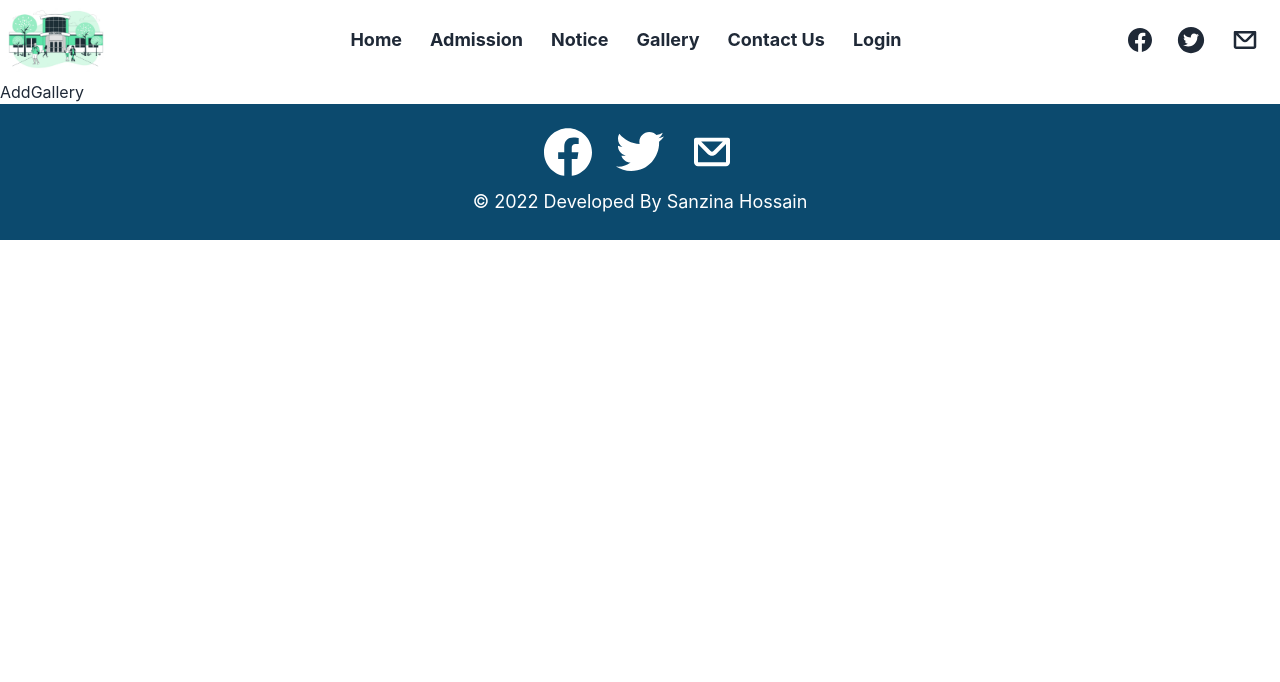
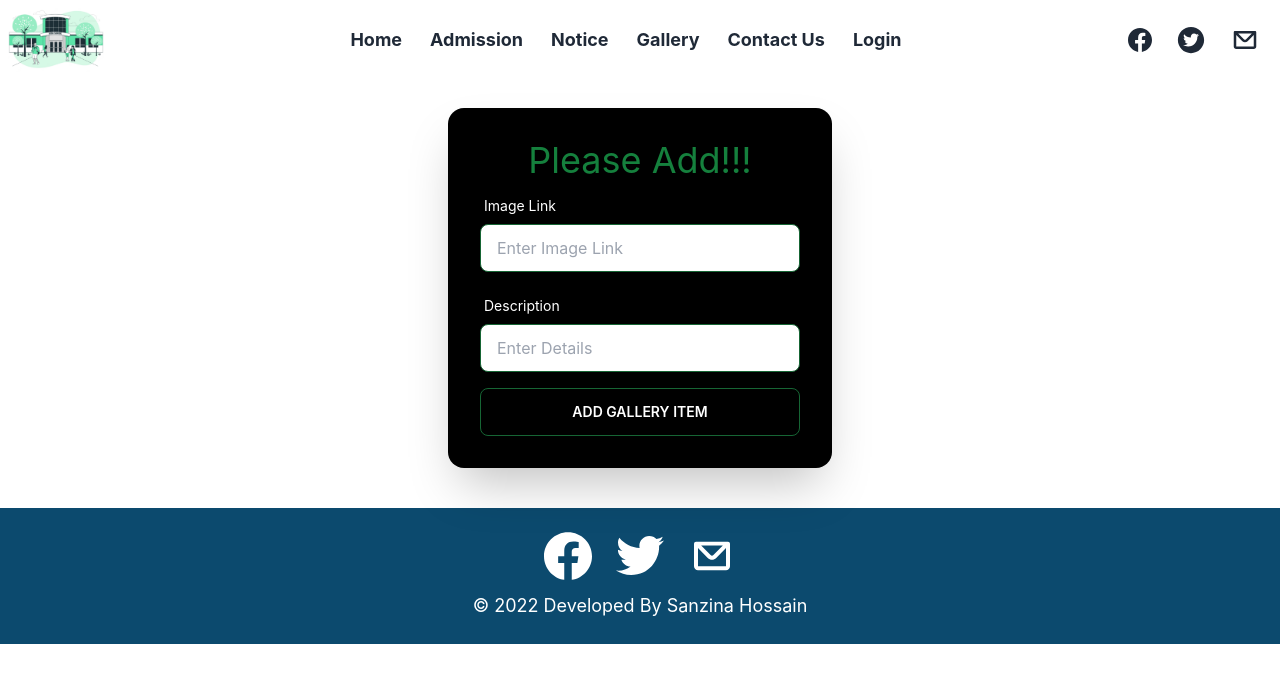
Before and after one commit to SanzinaHossain/School-website, a React (Create React App) app: page /addgallery in a window 1280 px wide. Shown: the top 682 px of the page. Built offline with nearby package versions, Linux system fonts and the light colour scheme; no server answers.

Commit message:
gallery new add

```diff
--- a/src/Pages/Gallery/AddGallery.js
+++ b/src/Pages/Gallery/AddGallery.js
@@ -1,8 +1,81 @@
 import React from 'react'
+import { useForm } from 'react-hook-form';
+const AddGallery = () => {
+    const { register, formState: { errors }, handleSubmit } = useForm();
+  const onSubmit = data =>{
 
-const AddGallery = () => {
+        const galleryadd={
+            img:data.image,
+            description:data.description
+          }
+          console.log(galleryadd)
+          fetch('http://localhost:5000/gallerydata',{
+            method:'POST',
+              headers:{
+                'content-type':'application/json',
+              },
+            body:JSON.stringify(galleryadd)
+          })
+          .then(res=>res.json())
+          .then(r=>{
+            if(r.success)
+            {
+              console.log("successfull")
+            }
+          })
+
+    }
   return (
-    <div>AddGallery</div>
+    <div>
+    <div class="flex justify-center items-center mt-7 text-black mb-10">
+  <div class="card w-96  shadow-2xl bg-black">
+    <div class="card-body">
+       <h2 class=" text-4xl text-center text-green-700">Please Add!!!</h2>
+       <form onSubmit={handleSubmit(onSubmit)}>
+         <div class="form-control w-full max-w-xs">
+       <label class="label">
+           <span class="label-text text-white">Image Link</span>
+       </label>
+       <input
+           {...register("image",{
+              required:{
+                 value:true,
+                 message:"Image Link is Required"
+                }
+            })}
+            type="text"
+            placeholder="Enter Image Link"
+            class="input input-bordered border-green-800 w-full max-w-xs " />
+          <label class="label">
+          {errors.image?.type === 'required' && <span className="label-text-alt text-red-700">{errors.image.message}</span>}
+          </label>
+      </div>
+      <div className="form-control w-full max-w-xs">
+         <label className="label">
+          <span className="label-text text-white">Description</span>
+         </label>
+        <input
+        type="textarea"
+        placeholder="Enter Details"
+      className="input input-bordered border-green-800 w-full max-w-xs"
+    {...register("description", {
+      required: {
+        value: true,
+        message: 'Description is Required'
+        }
+    })}
+  />
+  <label class="label">
+          {errors.description?.type === 'required' && <span className="label-text-alt text-red-700">{errors.description.message}</span>}
+          </label>
+
+  <input value="Add Gallery Item"class="btn btn-outline border-green-800 w-full max-w-xs text-white" type="submit"/>
+  </div>
+</form>
+</div>
+</div>
+</div>
+ </div>
   )
 }
 
```
